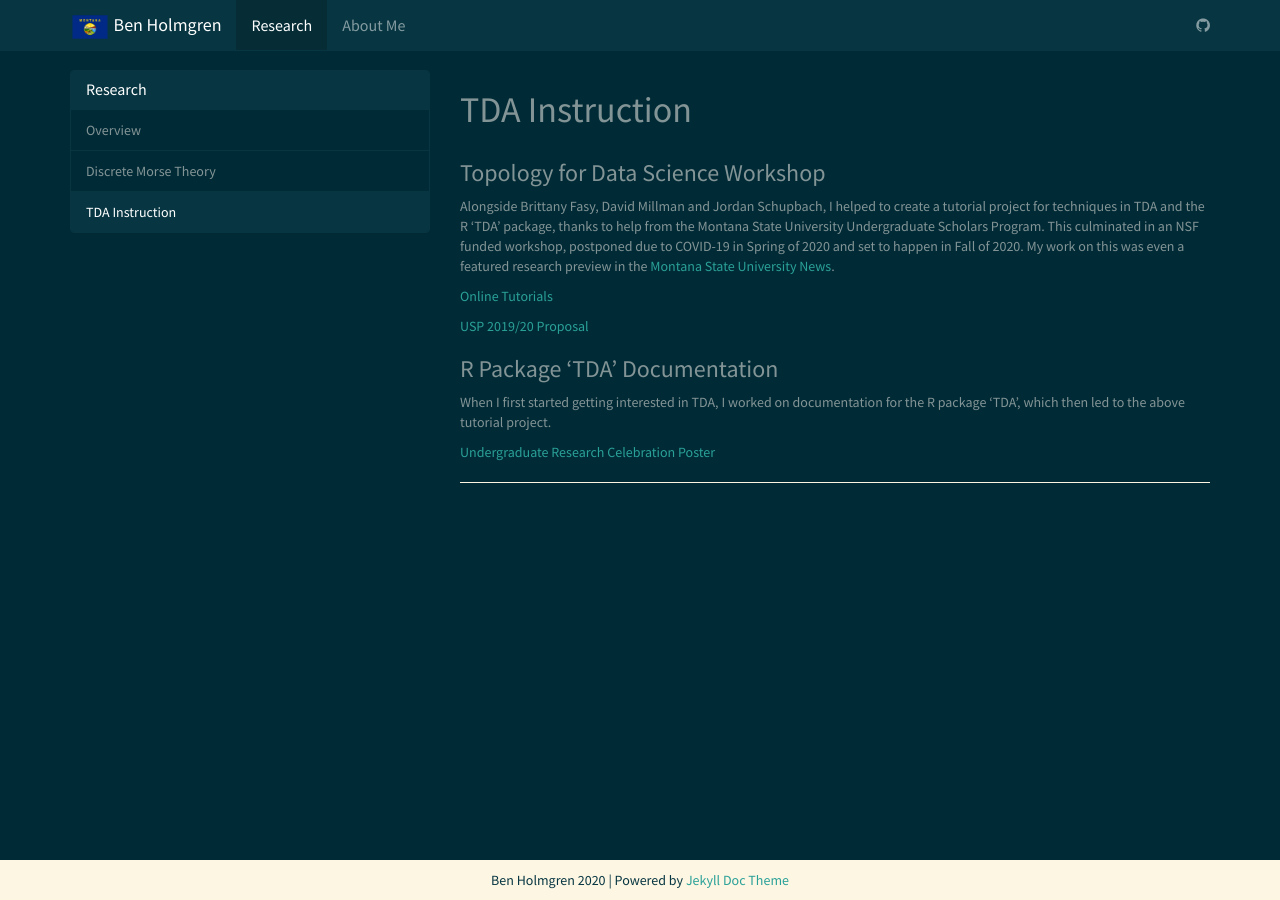
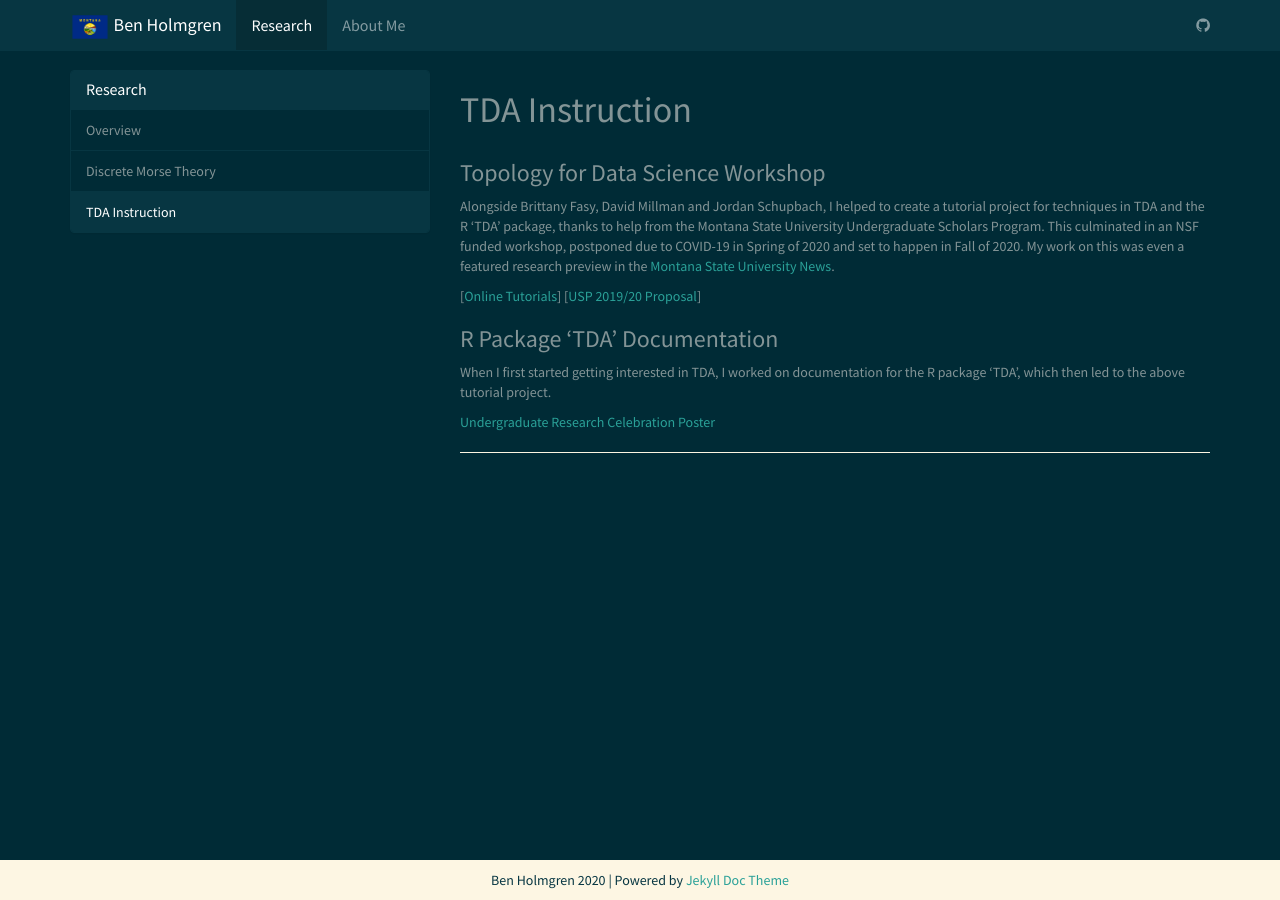
Before and after one commit to benholmgren/ben-holmgren, a Jekyll site: the page built from _research/RTDA.md, in a window 1280 px wide. Built offline with Jekyll 4.4.1, drawn with Linux system fonts in a browser that asks for light colours.

Commit message:
add brackets to links

```diff
--- a/_research/RTDA.md
+++ b/_research/RTDA.md
@@ -12,9 +12,7 @@ This culminated in an NSF funded workshop, postponed due to COVID-19
 in Spring of 2020 and set to happen in Fall of 2020. My work on this was even a featured research preview in the
 [Montana State University News](https://www.montana.edu/news/19766/msu-undergraduate-helps-make-complex-computer-science-more-accessible).
 
-[Online Tutorials](https://comptag.github.io/t4ds/)
-
-[USP 2019/20 Proposal](../../assets/socg-video.pdf)
+[[Online Tutorials](https://comptag.github.io/t4ds/)] [[USP 2019/20 Proposal](../../assets/socg-video.pdf)]
 
 
 ### R Package 'TDA' Documentation
```
Also changed, not shown: _research/DMT.md (+1 -1 lines).
